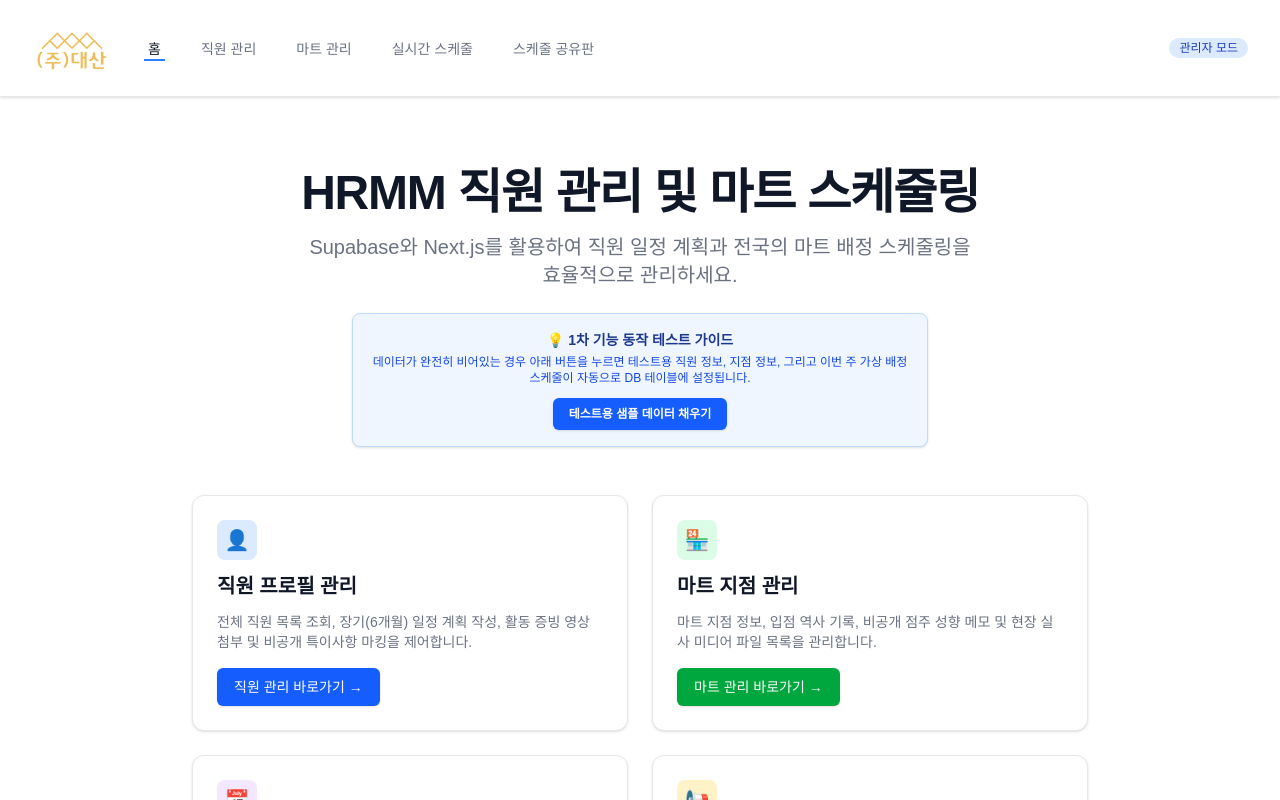
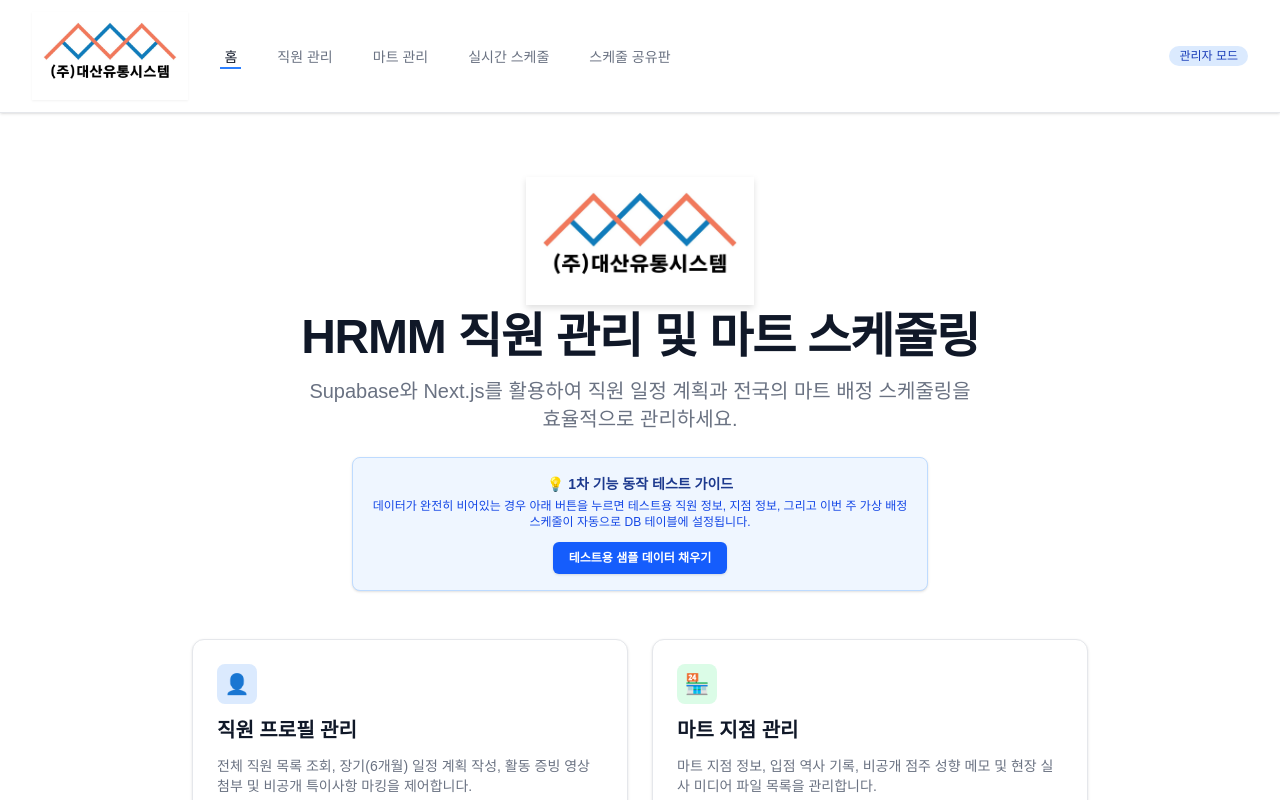
Before and after one commit to kionlabs/hrmm, a Next.js app: page / in a window 1280 px wide. Shown: the top 800 px of the page. Built offline with nearby package versions, Linux system fonts and the light colour scheme; no server answers.

Commit message:
fix: Replace logo with high-res Daesan logo image and apply 2x-3x enlarged brand logo layout

```diff
--- a/src/app/page.tsx
+++ b/src/app/page.tsx
@@ -161,8 +161,16 @@ export default function Home() {
   };
 
   return (
-    <div className="space-y-8 max-w-4xl mx-auto py-12">
+    <div className="space-y-8 max-w-4xl mx-auto py-10">
       <div className="text-center space-y-4">
+        {/* (주)대산 메인 브랜드 대형 로고 */}
+        <div className="flex justify-center mb-2">
+          <img
+            src="/logo.png"
+            alt="(주)대산 로고"
+            className="h-20 sm:h-28 md:h-32 w-auto object-contain drop-shadow-md"
+          />
+        </div>
         <h1 className="text-4xl font-extrabold tracking-tight text-gray-900 sm:text-5xl">
           HRMM 직원 관리 및 마트 스케줄링
         </h1>
--- a/src/components/Navbar.tsx
+++ b/src/components/Navbar.tsx
@@ -17,14 +17,14 @@ export default function Navbar() {
   return (
     <nav className="bg-white border-b border-gray-200 shadow-sm">
       <div className="max-w-7xl mx-auto px-4 sm:px-6 lg:px-8">
-        <div className="flex justify-between items-center h-20 sm:h-24 py-2">
+        <div className="flex justify-between items-center h-24 sm:h-28 py-3">
           <div className="flex items-center">
             <div className="flex-shrink-0 flex items-center">
               <Link href="/" className="flex items-center gap-2 group py-1">
                 <img
                   src="/logo.png"
                   alt="(주)대산 로고"
-                  className="h-14 sm:h-18 md:h-20 w-auto object-contain transition-transform group-hover:scale-105"
+                  className="h-16 sm:h-20 md:h-22 w-auto object-contain transition-transform group-hover:scale-105 drop-shadow-xs"
                 />
               </Link>
             </div>
```
Also changed, not shown: public/logo.png.
